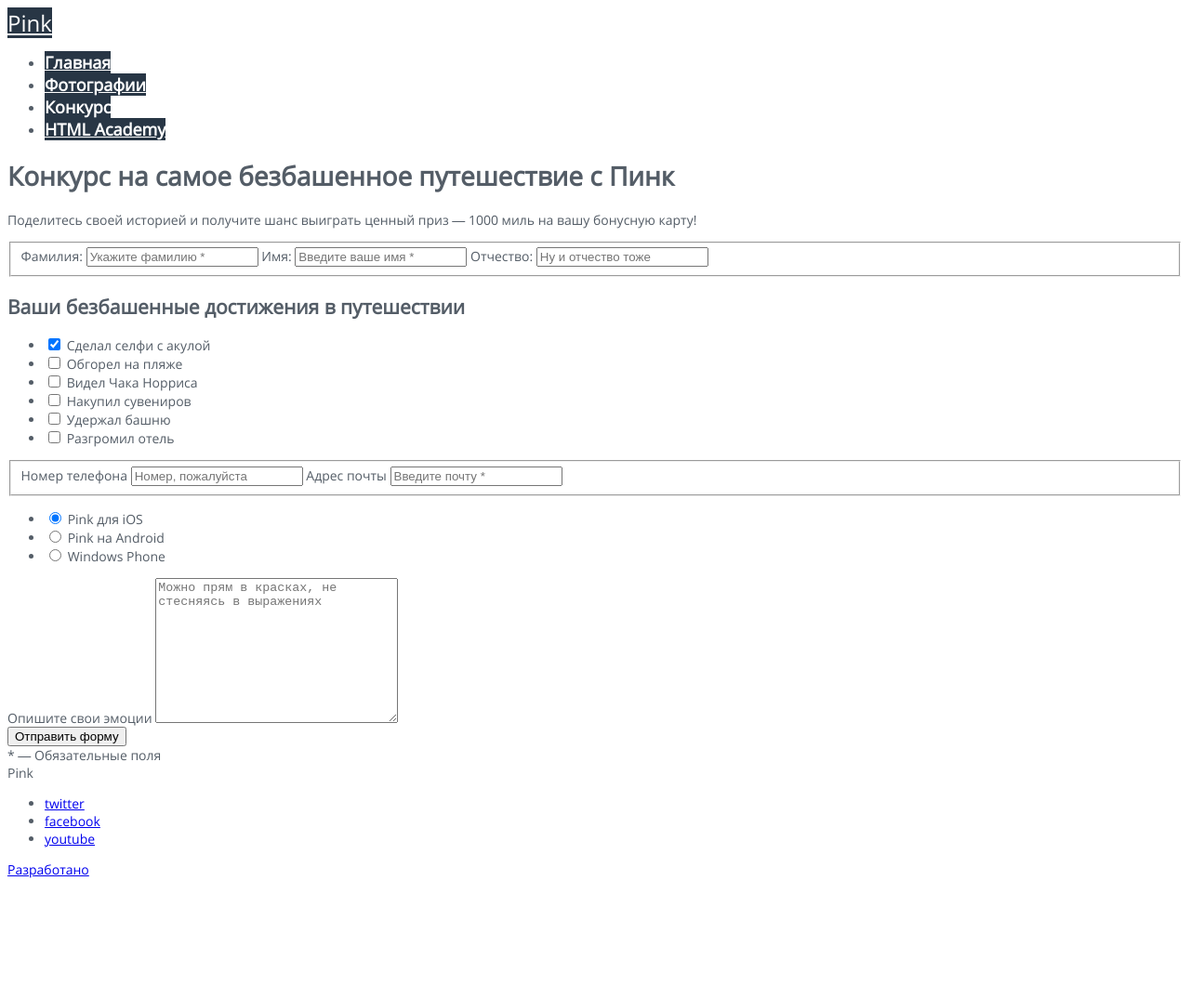
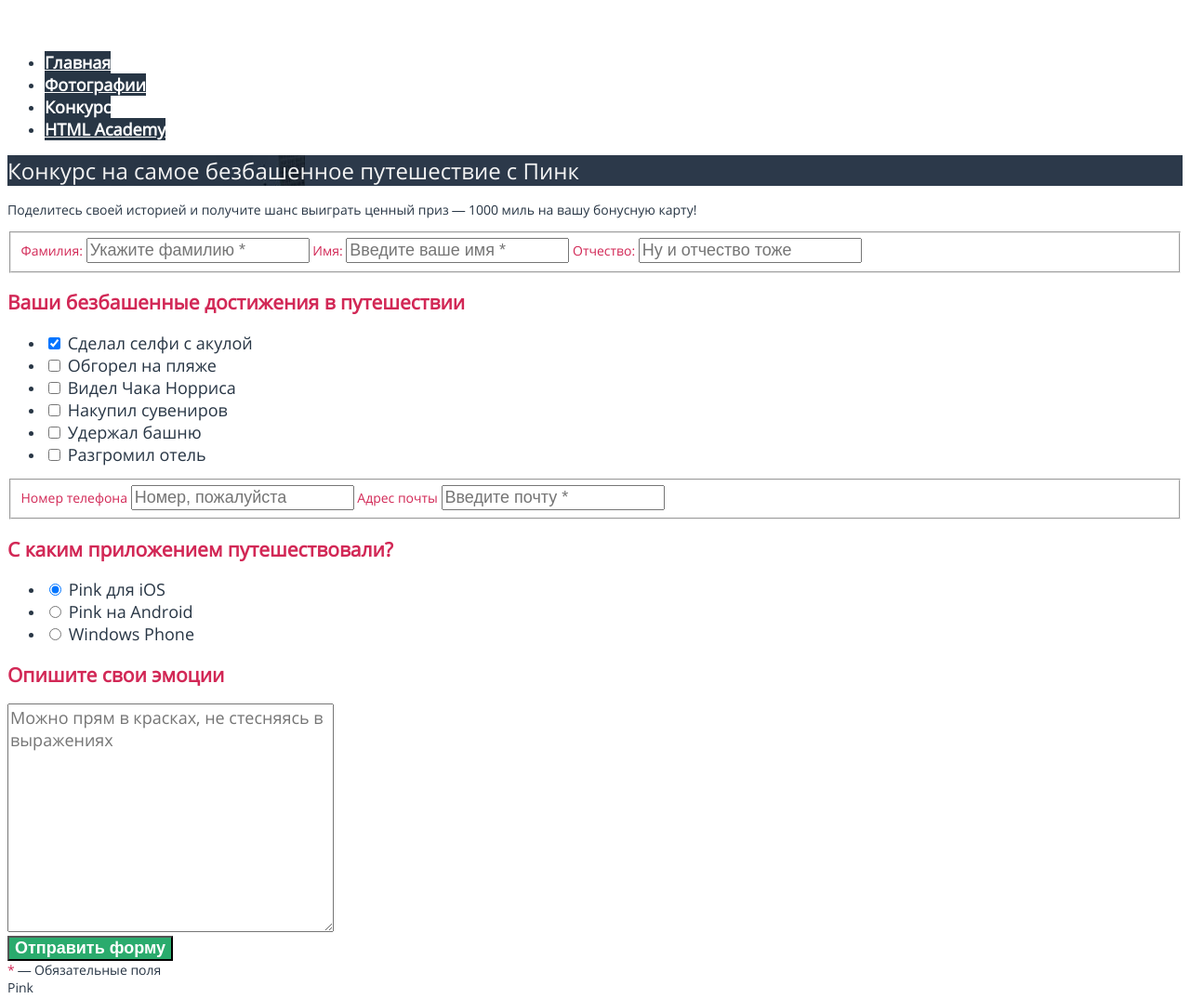
Before and after one commit to aleoreh/214838-pink-16, a website: page source/form.html in a window 1280 px wide. Shown: the top 1075 px of the page at 93% size. Before the commit the page ends 953 px from the top, so only its background shows below. Drawn offline with nearby package versions, Linux system fonts and the light colour scheme; files that its build step writes are made by us from their sources; files whose address does not match are found by name.

Commit message:
Add colors and fonts

```diff
--- a/source/form.html
+++ b/source/form.html
@@ -95,34 +95,36 @@
         </label>
       </fieldset>
       <div class="contest-form__features">
+        <h2 class="contest-form__features-title">С каким приложением путешествовали?</h2>
         <ul class="contest-form__features-list">
           <li class="contest-form__features-item">
-            <label class="contest-form__label">
+            <label>
               <input class="contest-form__features-switch" name="os_switch" type="radio" value="ios" checked />
               Pink для iOS
             </label>
           </li>
           <li class="contest-form__features-item">
-            <label class="contest-form__label">
+            <label>
               <input class="contest-form__features-switch" name="os_switch" type="radio" value="android" />
               Pink на Android
             </label>
           </li>
           <li class="contest-form__features-item">
-            <label class="contest-form__label">
+            <label>
               <input class="contest-form__features-switch" name="os_switch" type="radio" value="windows" />
               Windows Phone
             </label>
           </li>
         </ul>
       </div>
-      <div class="contest-form__label">
-        Опишите свои эмоции
-        <textarea class="contest-form__textarea" cols="30" name="comment" rows="10" placeholder="Можно прям в красках, не стесняясь в выражениях"></textarea>
+      <div class="contest-form__comment">
+        <h2 class="contest-form__features-title">Опишите свои эмоции</h2>
+        <textarea class="contest-form__comment-input" cols="30" name="comment" rows="10" placeholder="Можно прям в красках, не стесняясь в выражениях"></textarea>
       </div>
       <button class="contest-form__submit" type="submit">Отправить форму</button>
       <div class="contest-form__legend">
-        <span class="contest-form__legend-required-sybmol">* &mdash;</span>
+        <span class="contest-form__legend-required-sybmol">*</span>
+        &mdash;
         <span class="contest-form__legend-text">Обязательные поля</span>
       </div>
     </form>
--- a/source/less/contacts.less
+++ b/source/less/contacts.less
@@ -4,13 +4,13 @@
 }
 
 .contacts__suggest {
-  color: @primary-color;
+  color: @title-color;
   font-size: 18px;
   font-weight: bold;
 }
 
 .contacts__link {
-  color: @pink-color;
+  color: @feature-color;
   font-weight: 200;
   font-size: 24px;
 }
--- /dev/null
+++ b/source/less/contest-form.less
@@ -0,0 +1,31 @@
+.contest-form__label {
+  color: @feature-color;
+}
+
+.contest-form__input {
+  font-size: 18px;
+}
+
+.contest-form__features-title {
+  color: @feature-color;
+}
+
+.contest-form__features-item label {
+  font-size: 18px;
+}
+
+.contest-form__comment-input {
+  font-family: "Open Sans", "Arial", "sans-serif";
+  font-size: 18px;
+}
+
+.contest-form__submit {
+  color: #ffffff;
+  background-color: #2aab6d;
+  font-size: 18px;
+  font-weight: bold;
+}
+
+.contest-form__legend-required-sybmol {
+  color: @feature-color;
+}
--- a/source/less/download.less
+++ b/source/less/download.less
@@ -1,5 +1,10 @@
 .download {
-  color: @secondary-color;
-  background-color: @primary-color;
+  color: #e9e9ea;
+  background-color: #1d2631;
   font-weight: 200;
 }
+
+.download__confirm {
+  color: #ffffff;
+  background-color: rgba(255,255,255,0);
+}
--- a/source/less/features.less
+++ b/source/less/features.less
@@ -10,10 +10,6 @@
   color: @features_color;
 }
 
-.features__item-text {
-  color: @primary-color;
-}
-
 .features__presentaion {
 
 }
--- /dev/null
+++ b/source/less/main-footer.less
@@ -0,0 +1,3 @@
+.main-footer__logo {
+  color: @text-color;
+}
--- a/source/less/main-header.less
+++ b/source/less/main-header.less
@@ -1,9 +1,5 @@
-@main-header_bg-color: #283645;
-@main-header_color: #ffffff;
-
 .main-header__logo {
-  color: @main-header_color;
-  background-color: @main-header_bg-color;
+  color: #ffffff;
   font-size: 24px;
   font-weight: 200;
 }
--- a/source/less/main-nav.less
+++ b/source/less/main-nav.less
@@ -1,9 +1,6 @@
-@main-nav_color: #ffffff;
-@main-nav_bg-color: #283645;
-
 .main-nav__link {
-  color: @main-nav_color;
-  background-color: @main-nav_bg-color;
+  color: #ffffff;
+  background-color: #283645;
   font-weight: bold;
   font-size: 18px;
 }
--- a/source/less/main.less
+++ b/source/less/main.less
@@ -1,8 +1,6 @@
-@main_banner-background-color: #2c394a;
-
 .main__banner {
   background-image: url(../img/bg-back-mobile@1x.jpg);
-  background-color: @main_banner-background-color;
+  background-color: #2c394a;
   background-repeat: no-repeat;
 }
 
--- /dev/null
+++ b/source/less/page-header.less
@@ -0,0 +1,15 @@
+.page-header {
+  color: #f4f4f4;
+}
+
+.page-header__title {
+  font-weight: lighter;
+  font-size: 24px;
+  background-image: url(../img/bg-back-mobile@1x.jpg);
+  background-color: #2c394a;
+  background-repeat: no-repeat;
+}
+
+.page-header__slogan {
+  color: #283645;
+}
--- /dev/null
+++ b/source/less/photos.less
@@ -0,0 +1,18 @@
+.photos__item {
+  background-color: @bg-secondary-color;
+}
+
+.photos__comment-user {
+  font-weight: bold;
+  color: @title-color;
+}
+
+.photos__comment-time {
+  font-weight: lighter;
+  font-size: 12px;
+}
+
+.photos__comment-like {
+  font-size: 12px;
+  color: @feature-color;
+}
--- /dev/null
+++ b/source/less/post-image.less
@@ -0,0 +1,14 @@
+.post-image {
+  background-color: @bg-secondary-color;
+}
+
+.post-image__button {
+  font-size: 18px;
+  font-weight: bold;
+  background-color: rgba(255,255,255,0);
+  color: @feature-color;
+
+  &--cancel {
+    color: #dddfe0;
+  }
+}
--- a/source/less/reviews-slider.less
+++ b/source/less/reviews-slider.less
@@ -1,14 +1,11 @@
 @reviews-slider_color: #000000;
 
-.reviews-slider {
-  color: @reviews-slider_color;
-}
-
 .reviews-slider__title {
+  color: @title-color;
   font-weight: bold;
   font-size: 18px;
 }
 
 .reviews-slider__text {
-  color: @primary-color;
+  color: @text-color;
 }
--- a/source/less/scaffolding.less
+++ b/source/less/scaffolding.less
@@ -16,7 +16,7 @@ body {
   font-size: 14px;
   // line-height: 27px;
   font-family: "Open Sans", "Arial", sans-serif;
-  color: @primary-color;
+  color: @text-color;
   font-style: normal;
 }
 
--- /dev/null
+++ b/source/less/social.less
@@ -0,0 +1,3 @@
+.social__link {
+  color: @feature-color;
+}
--- a/source/less/style.less
+++ b/source/less/style.less
@@ -7,3 +7,9 @@
 @import "contacts";
 @import "main-header";
 @import "main-nav";
+@import "page-header";
+@import "photos";
+@import "post-image";
+@import "main-footer";
+@import "social";
+@import "contest-form";
--- a/source/less/variables.less
+++ b/source/less/variables.less
@@ -1,5 +1,5 @@
-@primary-color: #545d67;
-@secondary-color: #e9e9ea;
-@bg-primary-color: #1d2631;
+@text-color: #283645;
+@title-color: #000000;
+@feature-color: #d22856;
+@bg-primary-color: #ffffff;
 @bg-secondary-color: #f2f2f2;
-@pink-color: #d22856;
```
Also changed, not shown: source/photo.html (+3 -3 lines).
